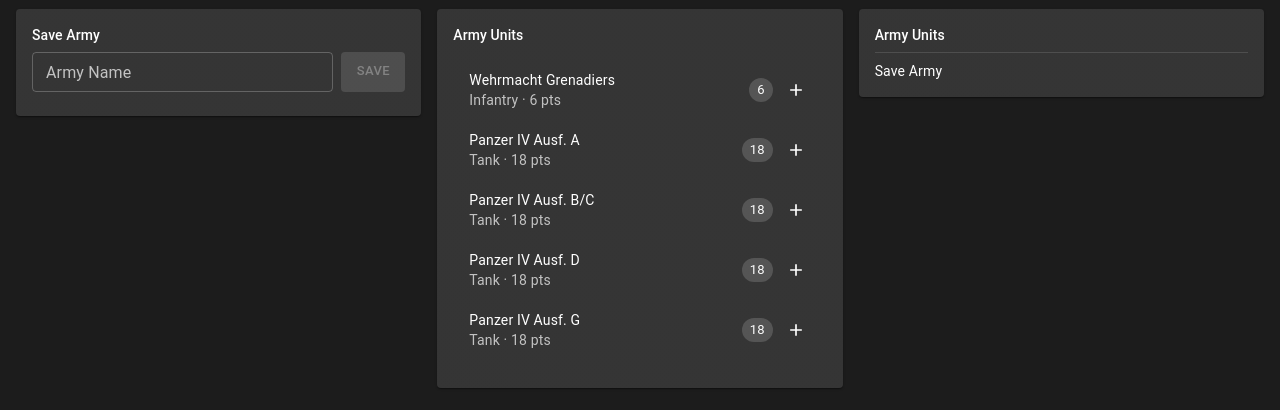
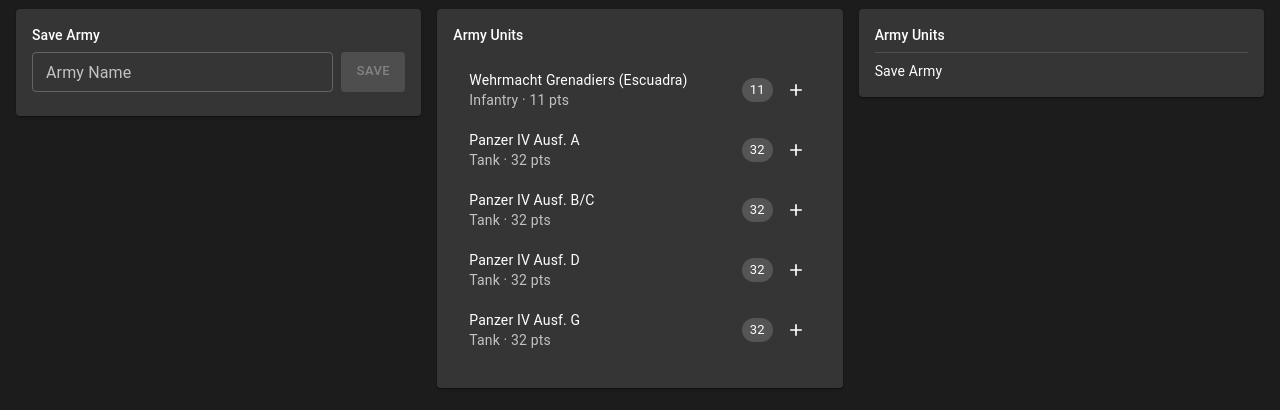
Before and after one commit to labcabrera/ashes-of-war, a React (Vite) app: page /army-builder in a window 1280 px wide. Shown: the part 185-595 px from the top of the page. Built offline with nearby package versions, Linux system fonts and the light colour scheme.

Commit message:
Initial.

```diff
--- a/src/components/units/UnitDetail.tsx
+++ b/src/components/units/UnitDetail.tsx
@@ -182,45 +182,42 @@
                       <Chip label={t(`units.weaponMounts.${assignment.type}`)} variant="outlined" />
                     </Box>
                     {weapon ? (
-                      weapon.profiles.map((profile) => (
-                        <Box
-                          key={profile.id}
+                      <Box sx={{ overflowX: 'auto' }}>
+                        <Table
+                          size="small"
+                          aria-label={`${weapon.name} ${t('weapons.profiles')}`}
                           sx={{
-                            '& + &': { mt: 2 },
+                            minWidth: 560,
+                            '& th': { fontSize: '0.82rem', fontWeight: 600, whiteSpace: 'nowrap' },
+                            '& td': { fontSize: '0.95rem' },
                           }}
                         >
-                          <Typography variant="subtitle1" sx={{ mb: 1, fontWeight: 600 }}>
-                            {profile.name}
-                          </Typography>
-                          <Box sx={{ display: 'flex', flexWrap: 'wrap', gap: 1 }}>
-                            <Chip label={`${t('weapons.shots')}: ${profile.shots}`} color="secondary" />
-                            <Chip label={`${t('weapons.hitOn')}: ${profile.hitOn}`} variant="outlined" />
-                            <Chip label={`${t('weapons.range')}: ${profile.rangeModifier}`} variant="outlined" />
-                            {profile.armourPenetration !== undefined && (
-                              <Chip
-                                label={`${t('weapons.penetration')}: ${profile.armourPenetration}`}
-                                color="error"
-                                variant="outlined"
-                              />
-                            )}
-                            {profile.suppressionModifier !== undefined && (
-                              <Chip
-                                label={`${t('weapons.suppression')}: ${profile.suppressionModifier}`}
-                                color="warning"
-                                variant="outlined"
-                              />
-                            )}
-                            {(profile.characteristics ?? []).map((characteristic) => (
-                              <Chip
-                                key={characteristic}
-                                label={characteristic}
-                                color="info"
-                                variant="outlined"
-                              />
+                          <TableHead>
+                            <TableRow>
+                              <TableCell>{t('weapons.profile')}</TableCell>
+                              <TableCell align="right">{t('weapons.shots')}</TableCell>
+                              <TableCell align="right">{t('weapons.hitOn')}</TableCell>
+                              <TableCell>{t('weapons.range')}</TableCell>
+                              <TableCell align="right">{t('weapons.penetration')}</TableCell>
+                              <TableCell align="right">{t('weapons.suppression')}</TableCell>
+                              <TableCell>{t('weapons.characteristics')}</TableCell>
+                            </TableRow>
+                          </TableHead>
+                          <TableBody>
+                            {weapon.profiles.map((profile) => (
+                              <TableRow key={profile.id}>
+                                <TableCell sx={{ fontWeight: 600 }}>{profile.name}</TableCell>
+                                <TableCell align="right">{profile.shots}</TableCell>
+                                <TableCell align="right">{profile.hitOn}</TableCell>
+                                <TableCell>{profile.rangeModifier}</TableCell>
+                                <TableCell align="right">{profile.armourPenetration ?? '-'}</TableCell>
+                                <TableCell align="right">{profile.suppressionModifier ?? '-'}</TableCell>
+                                <TableCell>{profile.characteristics?.join(', ') ?? '-'}</TableCell>
+                              </TableRow>
                             ))}
-                          </Box>
-                        </Box>
-                      ))
+                          </TableBody>
+                        </Table>
+                      </Box>
                     ) : (
                       <Typography variant="body1" color="warning.main" sx={{ fontSize: '1.05rem' }}>
                         {t('units.detail.weaponUnavailable')}
--- a/src/data/army-types/army-types.json
+++ b/src/data/army-types/army-types.json
@@ -6,10 +6,10 @@
       "name": "Wehrmacht Early War",
       "description": "German forces 1939–1941. Blitzkrieg doctrine — fast, coordinated combined-arms operations.",
       "faction": "german",
-      "pointBudget": 100,
+      "pointBudget": 180,
       "resourcePools": [
-        { "key": "fuel", "label": "army.resources.fuel", "max": 12 },
-        { "key": "logistics", "label": "army.resources.logistics", "max": 10 },
+        { "key": "fuel", "label": "army.resources.fuel", "max": 30 },
+        { "key": "logistics", "label": "army.resources.logistics", "max": 50 },
         { "key": "intelligence", "label": "army.resources.intelligence", "max": 4 }
       ]
     },
@@ -18,10 +18,11 @@
       "name": "Red Army — Stalingrad",
       "description": "Soviet forces 1942–1943. Defend Stalingrad and launch Operation Uranus.",
       "faction": "soviet",
-      "pointBudget": 100,
+      "pointBudget": 180,
       "resourcePools": [
-        { "key": "fuel", "label": "army.resources.fuel", "max": 10 },
-        { "key": "logistics", "label": "army.resources.logistics", "max": 12 }
+        { "key": "fuel", "label": "army.resources.fuel", "max": 25 },
+        { "key": "logistics", "label": "army.resources.logistics", "max": 60 },
+        { "key": "intelligence", "label": "army.resources.intelligence", "max": 4 }
       ]
     }
   ]
--- a/src/data/units/units.json
+++ b/src/data/units/units.json
@@ -3,13 +3,13 @@
   "units": [
     {
       "id": "german-infantry-01",
-      "name": "Wehrmacht Grenadiers",
+      "name": "Wehrmacht Grenadiers (Escuadra)",
       "type": "infantry",
       "faction": "german",
       "from": 1939,
       "to": 1945,
-      "cost": 6,
-      "resourceCosts": { "fuel": 0, "logistics": 1 },
+      "cost": 11,
+      "resourceCosts": { "logistics": 5 },
       "weapons": [
         { "id": "de-mg-34-42", "count": 1, "type": "normal" },
         { "id": "de-mauser-kar-98k", "count": 6, "type": "normal" }
@@ -22,8 +22,8 @@
       "faction": "german",
       "from": 1943,
       "to": 1945,
-      "cost": 18,
-      "resourceCosts": { "fuel": 3, "logistics": 1 },
+      "cost": 32,
+      "resourceCosts": { "fuel": 8, "logistics": 5 },
       "profile": { "front": 80, "side": 30, "rear": 20, "exposed": 10 },
       "imageUrl": "/images/panzer-iv-a.jpg",
       "weapons": [
@@ -38,8 +38,8 @@
       "faction": "german",
       "from": 1943,
       "to": 1945,
-      "cost": 18,
-      "resourceCosts": { "fuel": 3, "logistics": 1 },
+      "cost": 32,
+      "resourceCosts": { "fuel": 8, "logistics": 5 },
       "profile": { "front": 80, "side": 30, "rear": 20, "exposed": 10 },
       "imageUrl": "/images/panzer-iv-bc.jpg",
       "weapons": [
@@ -54,8 +54,8 @@
       "faction": "german",
       "from": 1943,
       "to": 1945,
-      "cost": 18,
-      "resourceCosts": { "fuel": 3, "logistics": 1 },
+      "cost": 32,
+      "resourceCosts": { "fuel": 8, "logistics": 5 },
       "profile": { "front": 80, "side": 30, "rear": 20, "exposed": 10 },
       "imageUrl": "/images/panzer-iv-d.jpg",
       "weapons": [
@@ -70,8 +70,8 @@
       "faction": "german",
       "from": 1943,
       "to": 1945,
-      "cost": 18,
-      "resourceCosts": { "fuel": 3, "logistics": 1 },
+      "cost": 32,
+      "resourceCosts": { "fuel": 8, "logistics": 5 },
       "profile": { "front": 80, "side": 30, "rear": 20, "exposed": 10 },
       "weapons": [
         { "id": "de-kwk-40-l48", "count": 1, "type": "turret" },
@@ -86,8 +86,8 @@
       "faction": "german",
       "from": 1941,
       "to": 1943,
-      "cost": 14,
-      "resourceCosts": { "fuel": 2, "logistics": 1 },
+      "cost": 25,
+      "resourceCosts": { "fuel": 5, "logistics": 5 },
       "profile": { "front": 50, "side": 30, "rear": 20, "exposed": 10 },
       "imageUrl": "/images/panzer-iii-j.jpg",
       "weapons": [
@@ -102,8 +102,8 @@
       "faction": "german",
       "from": 1940,
       "to": 1940,
-      "cost": 14,
-      "resourceCosts": { "fuel": 2, "logistics": 1 },
+      "cost": 25,
+      "resourceCosts": { "fuel": 5, "logistics": 5 },
       "profile": { "front": 50, "side": 30, "rear": 30, "exposed": 10 },
       "imageUrl": "/images/stug-iii-a.jpg",
       "weapons": [
@@ -117,8 +117,8 @@
       "faction": "german",
       "from": 1940,
       "to": 1941,
-      "cost": 14,
-      "resourceCosts": { "fuel": 2, "logistics": 1 },
+      "cost": 25,
+      "resourceCosts": { "fuel": 5, "logistics": 5 },
       "profile": { "front": 50, "side": 30, "rear": 30, "exposed": 10 },
       "imageUrl": "/images/stug-iii-b.jpg",
       "weapons": [
@@ -132,8 +132,8 @@
       "faction": "german",
       "from": 1941,
       "to": 1941,
-      "cost": 14,
-      "resourceCosts": { "fuel": 2, "logistics": 1 },
+      "cost": 25,
+      "resourceCosts": { "fuel": 5, "logistics": 5 },
       "profile": { "front": 50, "side": 30, "rear": 30, "exposed": 10 },
       "imageUrl": "/images/stug-iii-c.jpg",
       "weapons": [
@@ -147,8 +147,8 @@
       "faction": "german",
       "from": 1941,
       "to": 1941,
-      "cost": 14,
-      "resourceCosts": { "fuel": 2, "logistics": 1 },
+      "cost": 25,
+      "resourceCosts": { "fuel": 5, "logistics": 5 },
       "profile": { "front": 50, "side": 30, "rear": 30, "exposed": 10 },
       "weapons": [
         { "id": "de-kwk-37-l24", "count": 1, "type": "hull" }
@@ -161,8 +161,8 @@
       "faction": "german",
       "from": 1941,
       "to": 1942,
-      "cost": 14,
-      "resourceCosts": { "fuel": 2, "logistics": 1 },
+      "cost": 25,
+      "resourceCosts": { "fuel": 5, "logistics": 5 },
       "profile": { "front": 50, "side": 30, "rear": 30, "exposed": 10 },
       "imageUrl": "/images/stug-iii-e.jpg",
       "weapons": [
@@ -176,8 +176,8 @@
       "faction": "german",
       "from": 1942,
       "to": 1942,
-      "cost": 17,
-      "resourceCosts": { "fuel": 2, "logistics": 1 },
+      "cost": 30,
+      "resourceCosts": { "fuel": 5, "logistics": 5 },
       "profile": { "front": 50, "side": 30, "rear": 30, "exposed": 10 },
       "weapons": [
         { "id": "de-kwk-40-l43", "count": 1, "type": "hull" }
@@ -190,8 +190,8 @@
       "faction": "german",
       "from": 1942,
       "to": 1945,
-      "cost": 19,
-      "resourceCosts": { "fuel": 2, "logistics": 1 },
+      "cost": 34,
+      "resourceCosts": { "fuel": 5, "logistics": 5 },
       "profile": { "front": 80, "side": 30, "rear": 30, "exposed": 10 },
       "weapons": [
         { "id": "de-kwk-40-l48", "count": 1, "type": "hull" }
@@ -204,8 +204,8 @@
       "faction": "german",
       "from": 1939,
       "to": 1945,
-      "cost": 12,
-      "resourceCosts": { "fuel": 1, "logistics": 2 },
+      "cost": 21,
+      "resourceCosts": { "fuel": 3, "logistics": 10 },
       "imageUrl": "/images/10.5-cm-leFH-18.jpg"
     },
     {
@@ -215,8 +215,8 @@
       "faction": "german",
       "from": 1939,
       "to": 1944,
-      "cost": 8,
-      "resourceCosts": { "fuel": 2, "intelligence": 1 }
+      "cost": 14,
+      "resourceCosts": { "fuel": 5, "intelligence": 1 }
     },
     {
       "id": "german-motorised-01",
@@ -225,8 +225,8 @@
       "faction": "german",
       "from": 1939,
       "to": 1945,
-      "cost": 9,
-      "resourceCosts": { "fuel": 2, "logistics": 1 }
+      "cost": 16,
+      "resourceCosts": { "fuel": 5, "logistics": 5 }
     },
     {
       "id": "german-sniper-01",
@@ -235,7 +235,7 @@
       "faction": "german",
       "from": 1941,
       "to": 1945,
-      "cost": 5,
+      "cost": 9,
       "resourceCosts": { "intelligence": 1 }
     },
     {
@@ -245,8 +245,8 @@
       "faction": "german",
       "from": 1939,
       "to": 1945,
-      "cost": 7,
-      "resourceCosts": { "logistics": 2 }
+      "cost": 13,
+      "resourceCosts": { "logistics": 10 }
     },
     {
       "id": "german-special-01",
@@ -255,8 +255,8 @@
       "faction": "german",
       "from": 1940,
       "to": 1944,
-      "cost": 10,
-      "resourceCosts": { "logistics": 2, "intelligence": 1 }
+      "cost": 18,
+      "resourceCosts": { "logistics": 10, "intelligence": 1 }
     },
     {
       "id": "german-tiger-1",
@@ -265,8 +265,8 @@
       "faction": "german",
       "from": 1942,
       "to": 1945,
-      "cost": 28,
-      "resourceCosts": { "fuel": 4, "logistics": 2 },
+      "cost": 50,
+      "resourceCosts": { "fuel": 10, "logistics": 10 },
       "profile": { "front": 102, "side": 82, "rear": 82, "exposed": 15 },
       "weapons": [
         { "id": "de-kwk-36-l56", "count": 1, "type": "turret" },
@@ -282,8 +282,8 @@
       "faction": "soviet",
       "from": 1941,
       "to": 1945,
-      "cost": 5,
-      "resourceCosts": { "logistics": 1 }
+      "cost": 9,
+      "resourceCosts": { "logistics": 5 }
     },
     {
       "id": "ussr-t-34-76",
@@ -292,8 +292,8 @@
       "faction": "soviet",
       "from": 1941,
       "to": 1944,
-      "cost": 16,
-      "resourceCosts": { "fuel": 3, "logistics": 1 },
+      "cost": 29,
+      "resourceCosts": { "fuel": 8, "logistics": 5 },
       "profile": { "front": 45, "side": 45, "rear": 40, "exposed": 10 },
       "imageUrl": "/images/t-34-76.jpg"
     },
@@ -304,8 +304,8 @@
       "faction": "soviet",
       "from": 1944,
       "to": 1945,
-      "cost": 20,
-      "resourceCosts": { "fuel": 3, "logistics": 1 },
+      "cost": 36,
+      "resourceCosts": { "fuel": 8, "logistics": 5 },
       "profile": { "front": 60, "side": 45, "rear": 40, "exposed": 12 },
       "imageUrl": "/images/t-34-85.jpg"
     },
@@ -316,8 +316,8 @@
       "faction": "soviet",
       "from": 1943,
       "to": 1944,
-      "cost": 25,
-      "resourceCosts": { "fuel": 4, "logistics": 2 },
+      "cost": 45,
+      "resourceCosts": { "fuel": 10, "logistics": 10 },
       "profile": { "front": 120, "side": 90, "rear": 60, "exposed": 15 },
       "weapons": [
         { "id": "su-d-5t", "count": 1, "type": "turret" }
@@ -331,8 +331,8 @@
       "faction": "soviet",
       "from": 1943,
       "to": 1945,
-      "cost": 29,
-      "resourceCosts": { "fuel": 4, "logistics": 2 },
+      "cost": 52,
+      "resourceCosts": { "fuel": 10, "logistics": 10 },
       "profile": { "front": 120, "side": 90, "rear": 60, "exposed": 15 },
       "weapons": [
         { "id": "su-d-25t", "count": 1, "type": "turret" }
@@ -346,8 +346,9 @@
       "faction": "soviet",
       "from": 1941,
       "to": 1945,
-      "cost": 13,
-      "resourceCosts": { "fuel": 1, "logistics": 2 }
+      "cost": 23,
+      "resourceCosts": { "fuel": 3, "logistics": 10 },
+      "imageUrl": "/images/ussr-122mm-howitzer.jpg"
     },
     {
       "id": "ussr-infantry-02",
@@ -356,8 +357,8 @@
       "faction": "soviet",
       "from": 1942,
       "to": 1945,
-      "cost": 8,
-      "resourceCosts": { "logistics": 1 }
+      "cost": 14,
+      "resourceCosts": { "logistics": 5 }
     },
     {
       "id": "ussr-recon-01",
@@ -366,7 +367,7 @@
       "faction": "soviet",
       "from": 1941,
       "to": 1945,
-      "cost": 7,
+      "cost": 13,
       "resourceCosts": { "intelligence": 2 }
     },
     {
@@ -376,8 +377,8 @@
       "faction": "soviet",
       "from": 1941,
       "to": 1945,
-      "cost": 4,
-      "resourceCosts": { "logistics": 1 }
+      "cost": 7,
+      "resourceCosts": { "logistics": 5 }
     },
     {
       "id": "ussr-sniper-01",
@@ -386,7 +387,7 @@
       "faction": "soviet",
       "from": 1941,
       "to": 1945,
-      "cost": 5,
+      "cost": 9,
       "resourceCosts": { "intelligence": 1 }
     }
   ]
```
Also changed, not shown: public/images/panther-d.jpg (added), public/images/ussr-122mm-howitzer.jpg (added).
